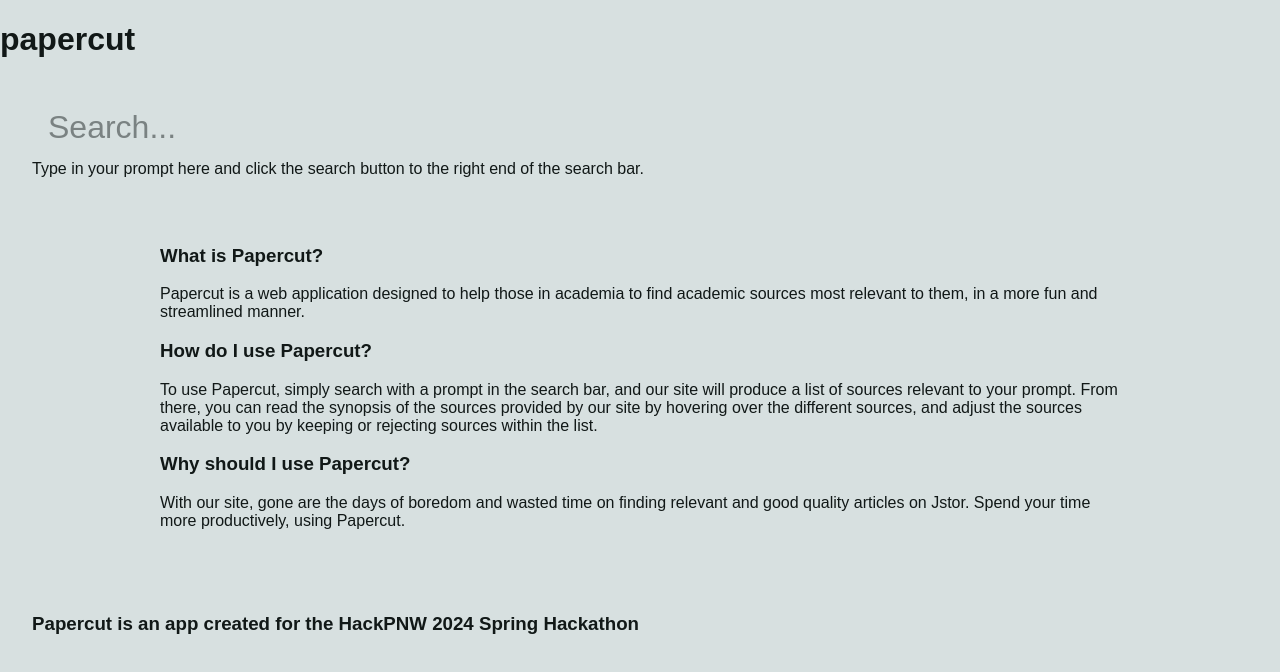
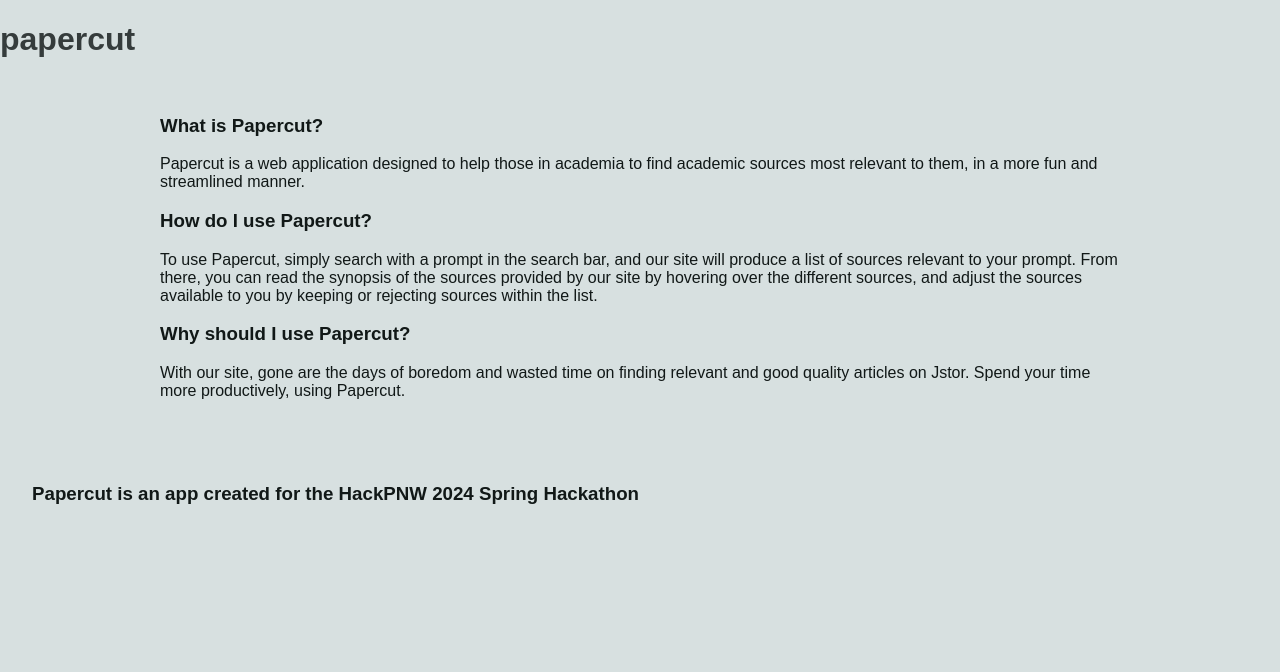
Before and after one commit to refact0r/papercut, a SvelteKit app: page /about in a window 1280 px wide. Shown: the top 672 px of the page. Built offline with nearby package versions, Linux system fonts and the light colour scheme; a web font is replaced by a local one.

Commit message:
About page links back to homepage

```diff
--- a/src/routes/about/+page.svelte
+++ b/src/routes/about/+page.svelte
@@ -3,14 +3,7 @@
 	<meta name="description" content="papercut home page" />
 </svelte:head>
 
-<h1>papercut</h1>
-<div class="searchbar">
-	<form>
-		<input type="text" placeholder="Search..." name="search" />
-		<button type="submit" id="submit"><i class="fa fa-search"></i></button>
-	</form>
-	<p>Type in your prompt here and click the search button to the right end of the search bar.</p>
-</div>
+<h1><a href="/">papercut</a></h1>
 <div class="desc">
 	<h3>What is Papercut?</h3>
 	<p>
@@ -35,36 +28,6 @@
 </div>
 
 <style lang="scss">
-	.searchbar {
-		padding: 2rem 0rem 1rem 2rem;
-		background-color: hsla(0, 0%, 0%, 0);
-	}
-	input[type='text'] {
-		outline: none;
-		height: 2rem;
-		border-radius: 4rem;
-		padding: 1rem;
-		font-size: 2rem;
-		border: none;
-		width: 60%;
-	}
-	#submit {
-		position: absolute;
-		height: 4rem;
-		width: 4rem;
-		padding: 1rem;
-		border-radius: 2rem;
-		font-size: 1.25rem;
-		background-color: hsla(0, 0%, 100%, 0%);
-		border: none;
-		transition: 0.3s ease-in-out;
-		right: 19.5%;
-	}
-	#submit:hover {
-		font-size: 1.75rem;
-		transform: rotate(360deg);
-		cursor: pointer;
-	}
 	.desc {
 		padding: 1rem 10rem;
 	}
```
